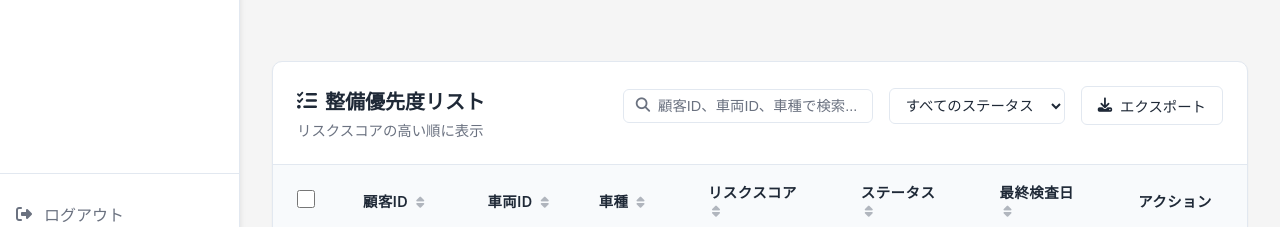
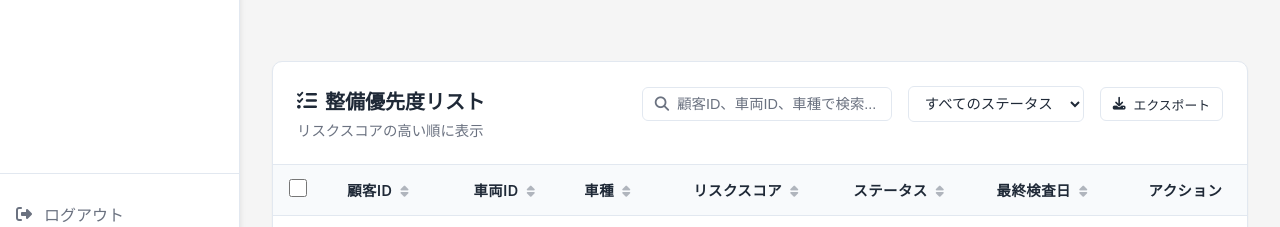
Before and after one commit to y-shinya/TechLab-InSpectra, a plain HTML site: page index.html in a window 1280 px wide. Shown: the part 546-773 px from the top of the page. Drawn offline with nearby package versions, Linux system fonts and the light colour scheme.

Commit message:
Add files via upload

```diff
--- a/css/style.css
+++ b/css/style.css
@@ -548,7 +548,7 @@ table {
 }
 
 th, td {
-  padding: 1rem 1.5rem;
+  padding: 0.9rem 1rem;
   text-align: left;
   border-bottom: 1px solid var(--border);
 }
@@ -568,6 +568,13 @@ th i {
   color: var(--text-muted);
   font-size: 0.8rem;
   opacity: 0.5;
+}
+
+/* アクション列のスタイル */
+th:last-child,
+td:last-child {
+  white-space: nowrap;
+  text-align: center;
 }
 
 tr:hover {
@@ -841,8 +848,9 @@ input[type="checkbox"] {
 }
 
 .btn-sm {
-  padding: 0.5rem 1rem;
-  font-size: 0.9rem;
+  padding: 0.4rem 0.75rem;
+  font-size: 0.8rem;
+  white-space: nowrap;
 }
 
 .btn-primary {
```
Also changed, not shown: 1 other file.
